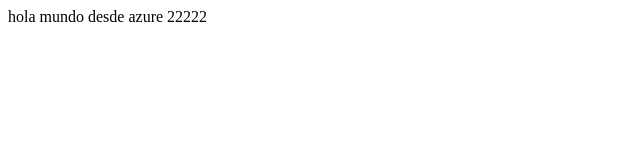
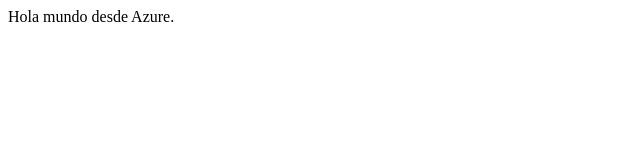
Before and after one commit to fereste/docker-demo, a plain HTML site: page index.html in a window 1280 px wide. Shown: the full height of the page, 0-640 px from the left. Drawn offline with Linux system fonts and the light colour scheme.

Commit message:
Update index.html

```diff
--- a/index.html
+++ b/index.html
@@ -8,7 +8,7 @@
 </head>
 
 <body>
-    hola mundo desde azure 22222
+    Hola mundo desde Azure.
 </body>
 
 </html>
```
